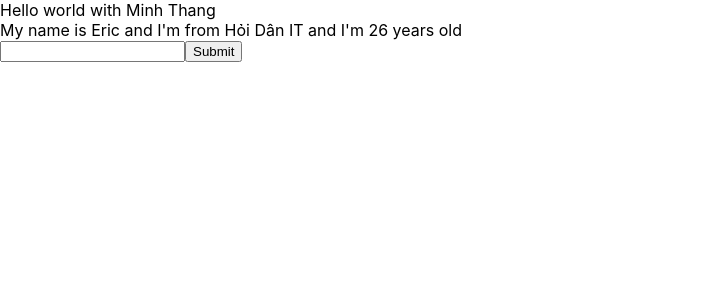
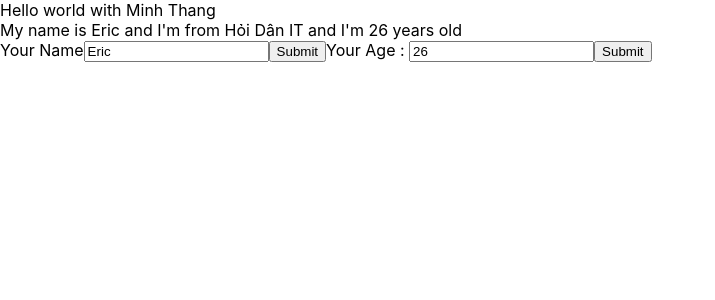
Before and after one commit to Thang-Nguyen-Minh/REACTJS, a React (Create React App) app: page / in a window 1280 px wide. Shown: the top 300 px of the page, without its empty margins (0-715 px from the left). Built offline with nearby package versions, Linux system fonts and the light colour scheme.

Commit message:
Nesting Component

```diff
--- a/src/components/MyComponent.js
+++ b/src/components/MyComponent.js
@@ -1,13 +1,12 @@
+import React from 'react'
+import UserInfo from './UserInfo'
 //class component
 //function component
 //render : tập hợp khối HTML xong chuyển thành giao diện
-import React from 'react'
+//22. Nesting Component - Component Cha Lồng Con
+//Tách đống code ra : chia vào 1 file khác rồi gọi vào đây => lồng component
+//Sửa đổi state của React Component => phải dùng setState
 class MyComponent extends React.Component {
-    state = {
-      name : 'Eric',
-      address: 'Hỏi Dân IT',
-      age: 26
-    };
     //this : ánh xạ (dại diện) cho obj mà mk tham chiếu , this ở đây là MyComponent
     //Nhấn vào click me in ra 1 dòng log gì đó
     handleClick = (event) => {
@@ -26,16 +25,6 @@ class MyComponent extends React.Component {
     handleOnMoveOver = (event)=>{
         console.log(event);
     }
-    handleOnChangeInput = (event) => {
-        event.preventDefault();
-        this.setState({
-            name: event.target.value,
-        })
-    }
-    handleOnSubmit = (event) => {
-        event.preventDefault();
-        console.log(this.state);
-    }
     //jsx : 1 mk React có . Viết code JS bên trong code HTML
     render () {
         //trả về 1 và chỉ 1 phần tử HTML
@@ -43,11 +32,7 @@ class MyComponent extends React.Component {
         //Nhập gì đó => thay thế cho tên ở chỗ state.name
         return(
             <div>
-                My name is {this.state.name} and I'm from {this.state.address} and I'm {this.state.age} years old
-                <form onSubmit={(event) => {this.handleOnSubmit(event)}}>
-                    <input type='text' onChange={(event) => {this.handleOnChangeInput(event)}}/>
-                    <button type="submit" >Submit</button>
-                </form>
+                <UserInfo/>
             </div>
         )
     }
--- /dev/null
+++ b/src/components/UserInfo.js
@@ -0,0 +1,49 @@
+import React from "react";
+//1. Tạo 1 class kế thừa React.Component và export nó ra, chả hiểu dạy cái này làm chó gì
+class UserInfo extends React.Component {
+    state = {
+        name : 'Eric',
+        address: 'Hỏi Dân IT',
+        age: 26
+    };
+    //Khi gọi đến hàm sẽ cập nhật giá trị tên và tuổi
+    handleOnChangeInput = (event) => {
+        event.preventDefault();
+        this.setState({
+            name: event.target.value,
+        })
+    }
+    handleOnChangeAge = (event) => {
+        event.preventDefault();
+        this.setState({
+            age: event.target.value,
+        })
+    }
+    handleOnSubmit = (event) => {
+        event.preventDefault();
+        console.log(this.state);
+    }
+    render() {
+        return (
+            <div>
+                My name is {this.state.name} and I'm from {this.state.address} and I'm {this.state.age} years old
+                <form onSubmit={(event) => {this.handleOnSubmit(event)}}>
+                    <label>Your Name</label>
+                    <input
+                        //ô input muốn hiện thị mặc định giá trị nào đó ngay khi vào trang web
+                        value={this.state.name}//giá trị khởi tạo trong ô input
+                        type='text'
+                        onChange={(event) => {this.handleOnChangeInput(event)}}/>
+                    <button type="submit" >Submit</button>
+                    <label>Your Age : </label>
+                    <input
+                        value={this.state.age}
+                        type='text'
+                        onChange={(event) => {this.handleOnChangeAge(event)}}/>
+                    <button type="submit" >Submit</button>
+                </form>
+            </div>
+        )
+    }
+}
+export default UserInfo;
```
